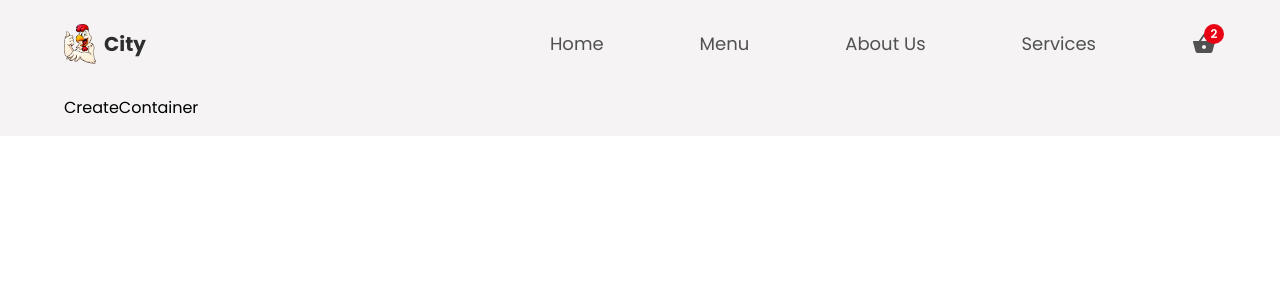
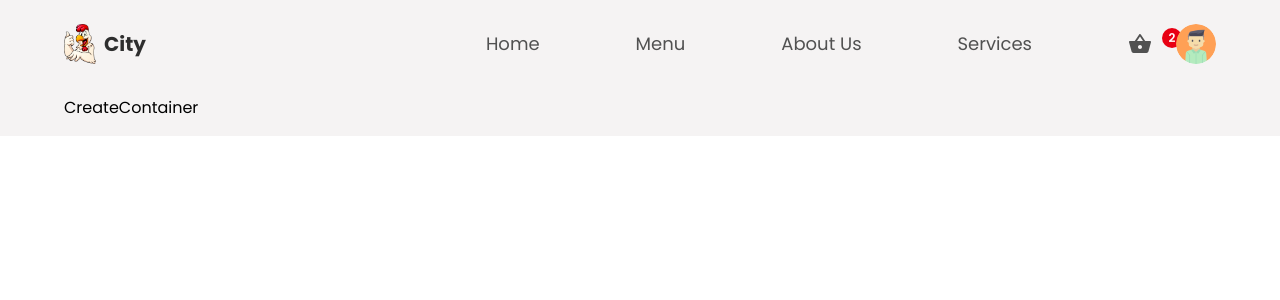
Before and after one commit to Hamed-Hasan/full-stack-ecommerce-with-redux-, a React (Create React App) app: page /createItem in a window 1280 px wide. Shown: the top 300 px of the page. Built offline with nearby package versions, Linux system fonts and the light colour scheme.

Commit message:
update on cart avater

```diff
--- a/src/components/Header.jsx
+++ b/src/components/Header.jsx
@@ -40,10 +40,20 @@ className='flex items-center gap-24'
 <div className="relative flex items-center justify-center">
 <MdShoppingBasket className="text-textColor text-2xl  cursor-pointer" />
 
-<div className='absolute -top-2 -right-2 w-5 h-5 rounded-full bg-cartNumBg flex items-center justify-center'>
+<div className='absolute top-1 -left circle w-5 h-5 rounded-full bg-cartNumBg flex items-center justify-center'>
 <p className="text-xs text-white font-semibold">
         2
    </p>
+</div>
+
+<div className='relative'>
+<motion.img
+              whileTap={{ scale: 0.6 }}
+              src={Avatar}
+              className="w-10 min-w-[40px] h-10 min-h-[40px] -shadow-xl  ml-6 cursor-pointer rounded-full"
+              alt="userprofile"
+
+            />
 </div>
 </div>
 
```
